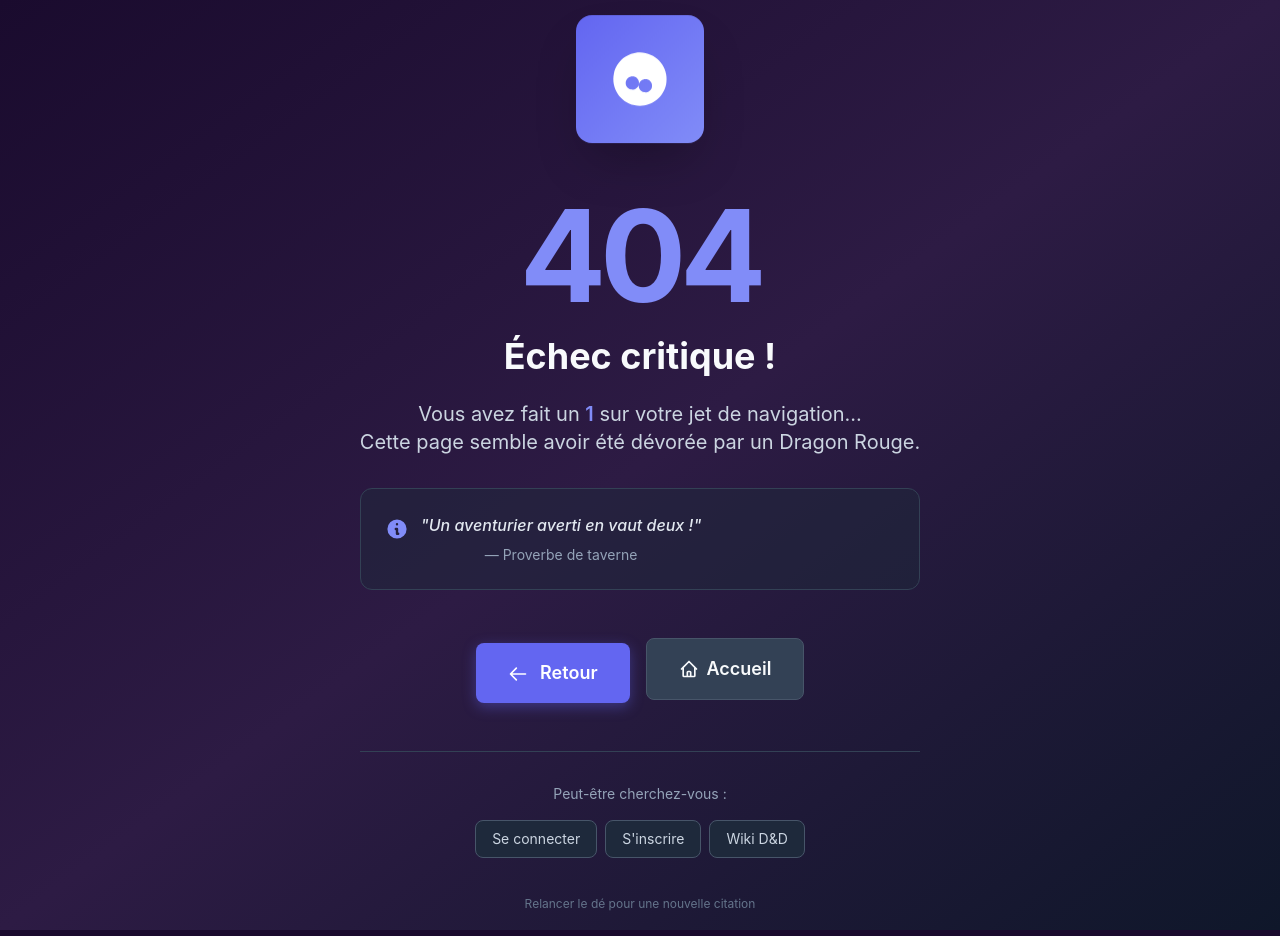
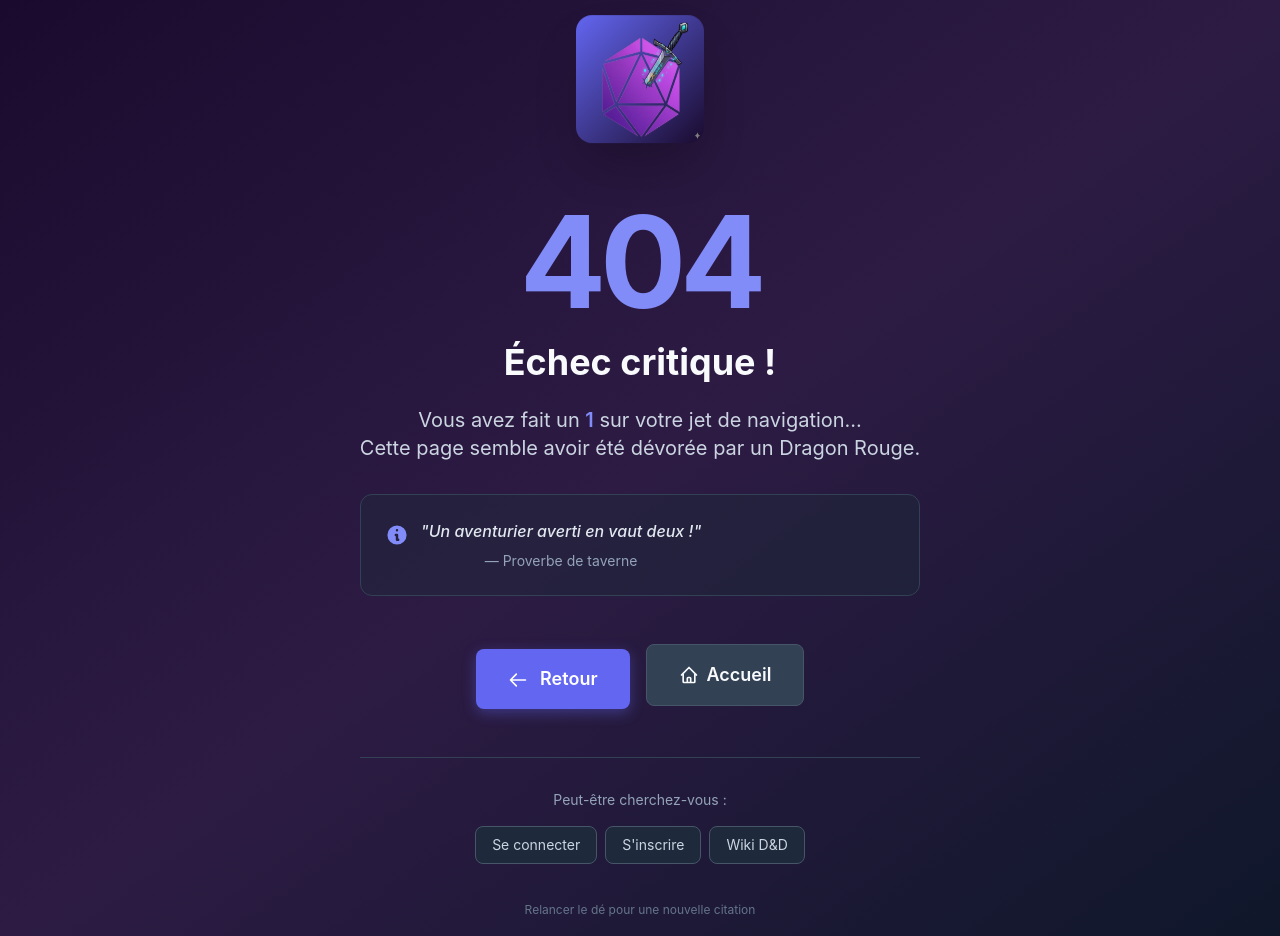
Before and after one commit to RochesLaurent/OnlyRoll, a Vue app in the folder frontend/: page /games in a window 1280 px wide. Built offline with nearby package versions, Linux system fonts and the light colour scheme; the HTML template or start-up script is replaced by a standard one.

Commit message:
feat: ajout du logo

```diff
--- a/frontend/src/layouts/AuthLayout.vue
+++ b/frontend/src/layouts/AuthLayout.vue
@@ -6,9 +6,7 @@
             <div class="inline-flex items-center justify-center mb-4">
             <!-- Logo OnlyRoll -->
             <div class="w-12 h-12 bg-gradient-to-br from-primary-500 to-primary-400 rounded-lg flex items-center justify-center">
-                <svg class="w-6 h-6 text-white" fill="currentColor" viewBox="0 0 24 24">
-                <path d="M12 2C6.48 2 2 6.48 2 12s4.48 10 10 10 10-4.48 10-10S17.52 2 12 2zM9.5 16.5c-1.38 0-2.5-1.12-2.5-2.5s1.12-2.5 2.5-2.5 2.5 1.12 2.5 2.5-1.12 2.5-2.5 2.5zm5 0c-1.38 0-2.5-1.12-2.5-2.5s1.12-2.5 2.5-2.5 2.5 1.12 2.5 2.5-1.12 2.5-2.5 2.5z"/>
-                </svg>
+                <img style="width: 100%; height: 100%;" src="/logo.png">
             </div>
             </div>
             <h1 class="text-2xl font-bold text-secondary-50 mb-2">OnlyRoll</h1>
--- a/frontend/src/views/HomeView.vue
+++ b/frontend/src/views/HomeView.vue
@@ -4,12 +4,10 @@
         <nav class="relative z-50 bg-secondary-800/50 backdrop-blur-sm border-b border-secondary-700">
             <div class="max-w-7xl mx-auto px-4 sm:px-6 lg:px-8">
                 <div class="flex justify-between items-center h-16">
-                <!-- Logo -->
+                    <!-- Logo -->
                     <div class="flex items-center space-x-3">
-                        <div class="w-8 h-8 bg-gradient-to-br from-primary-500 to-primary-400 rounded-lg flex items-center justify-center">
-                            <svg class="w-5 h-5 text-white" fill="currentColor" viewBox="0 0 24 24">
-                                <path d="M12 2C6.48 2 2 6.48 2 12s4.48 10 10 10 10-4.48 10-10S17.52 2 12 2zM9.5 16.5c-1.38 0-2.5-1.12-2.5-2.5s1.12-2.5 2.5-2.5 2.5 1.12 2.5 2.5-1.12 2.5-2.5 2.5zm5 0c-1.38 0-2.5-1.12-2.5-2.5s1.12-2.5 2.5-2.5 2.5 1.12 2.5 2.5-1.12 2.5-2.5 2.5z"/>
-                            </svg>
+                        <div class="w-10 h-10 bg-gradient-to-br rounded-lg flex items-center justify-center">
+                            <img style="width: 100%; height: 100%;" src="/logo.png">
                         </div>
                         <span class="text-xl font-bold text-secondary-50">OnlyRoll</span>
                     </div>
--- a/frontend/src/views/NotFoundView.vue
+++ b/frontend/src/views/NotFoundView.vue
@@ -3,10 +3,8 @@
         <div class="text-center max-w-2xl mx-auto">
             <!-- Animation du dé qui roule -->
             <div class="mb-12">
-                <div class="inline-flex items-center justify-center w-32 h-32 bg-gradient-to-br from-primary-500 to-primary-400 rounded-2xl shadow-2xl animate-bounce-gentle">
-                    <svg class="w-16 h-16 text-white transform rotate-12" fill="currentColor" viewBox="0 0 24 24">
-                        <path d="M12 2C6.48 2 2 6.48 2 12s4.48 10 10 10 10-4.48 10-10S17.52 2 12 2zM9.5 16.5c-1.38 0-2.5-1.12-2.5-2.5s1.12-2.5 2.5-2.5 2.5 1.12 2.5 2.5-1.12 2.5-2.5 2.5zm5 0c-1.38 0-2.5-1.12-2.5-2.5s1.12-2.5 2.5-2.5 2.5 1.12 2.5 2.5-1.12 2.5-2.5 2.5z"/>
-                    </svg>
+                <div class="inline-flex items-center justify-center w-32 h-32 bg-gradient-to-br from-primary-500 to-primary-900 rounded-2xl shadow-2xl animate-bounce-gentle">
+                    <img style="width: 100%; height: 100%;" src="/logo.png">
                 </div>
             </div>
 
--- a/frontend/src/views/dashboard/DashboardView.vue
+++ b/frontend/src/views/dashboard/DashboardView.vue
@@ -7,9 +7,7 @@
           <!-- Logo -->
           <RouterLink to="/" class="flex items-center space-x-3">
             <div class="w-8 h-8 bg-gradient-to-br from-primary-500 to-primary-400 rounded-lg flex items-center justify-center">
-              <svg class="w-5 h-5 text-white" fill="currentColor" viewBox="0 0 24 24">
-                <path d="M12 2C6.48 2 2 6.48 2 12s4.48 10 10 10 10-4.48 10-10S17.52 2 12 2zM9.5 16.5c-1.38 0-2.5-1.12-2.5-2.5s1.12-2.5 2.5-2.5 2.5 1.12 2.5 2.5-1.12 2.5-2.5 2.5zm5 0c-1.38 0-2.5-1.12-2.5-2.5s1.12-2.5 2.5-2.5 2.5 1.12 2.5 2.5-1.12 2.5-2.5 2.5z"/>
-              </svg>
+              <img style="width: 100%; height: 100%;" src="/logo.png">
             </div>
             <span class="text-xl font-bold text-secondary-50">OnlyRoll</span>
           </RouterLink>
```
Also changed, not shown: frontend/public/logo.png (added).
